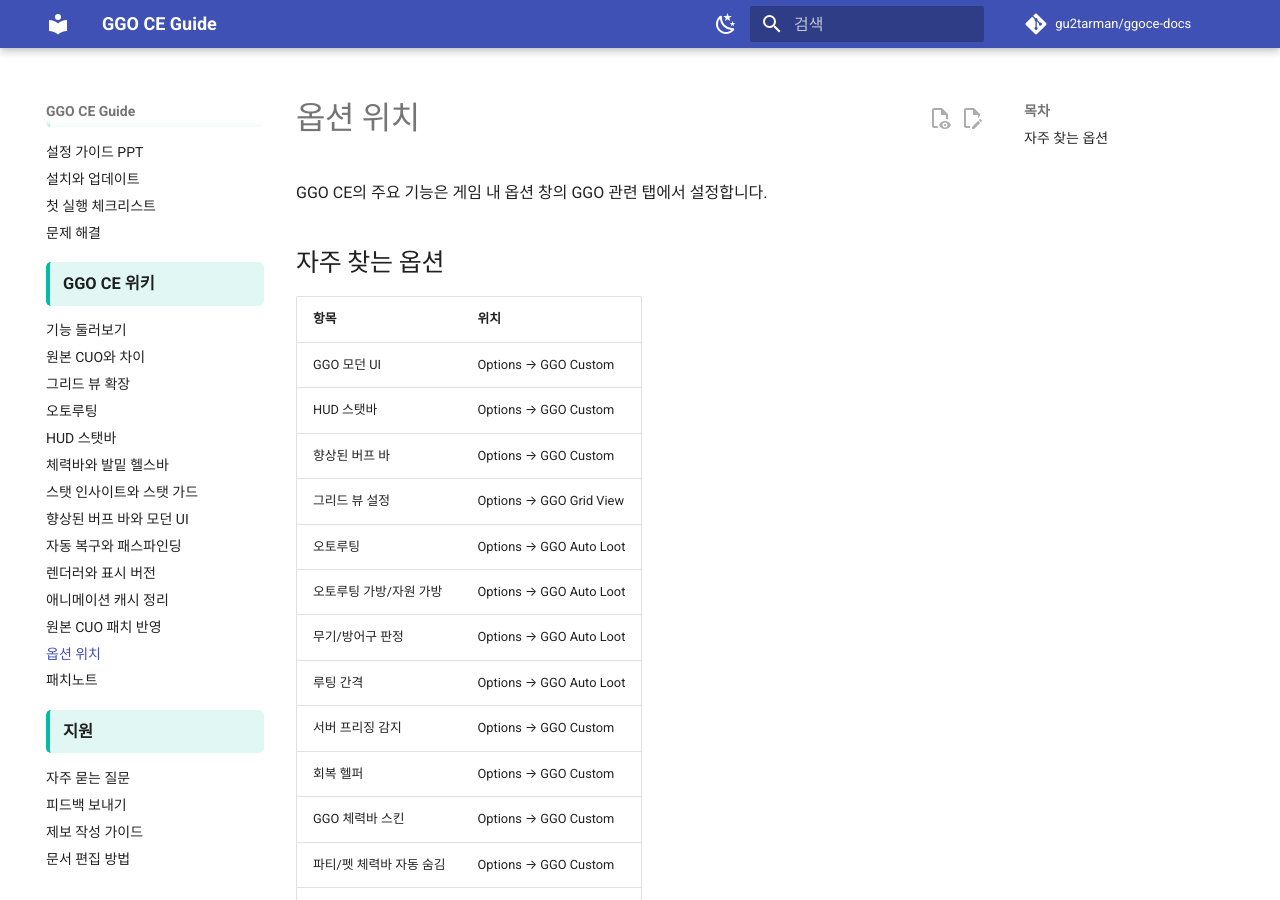
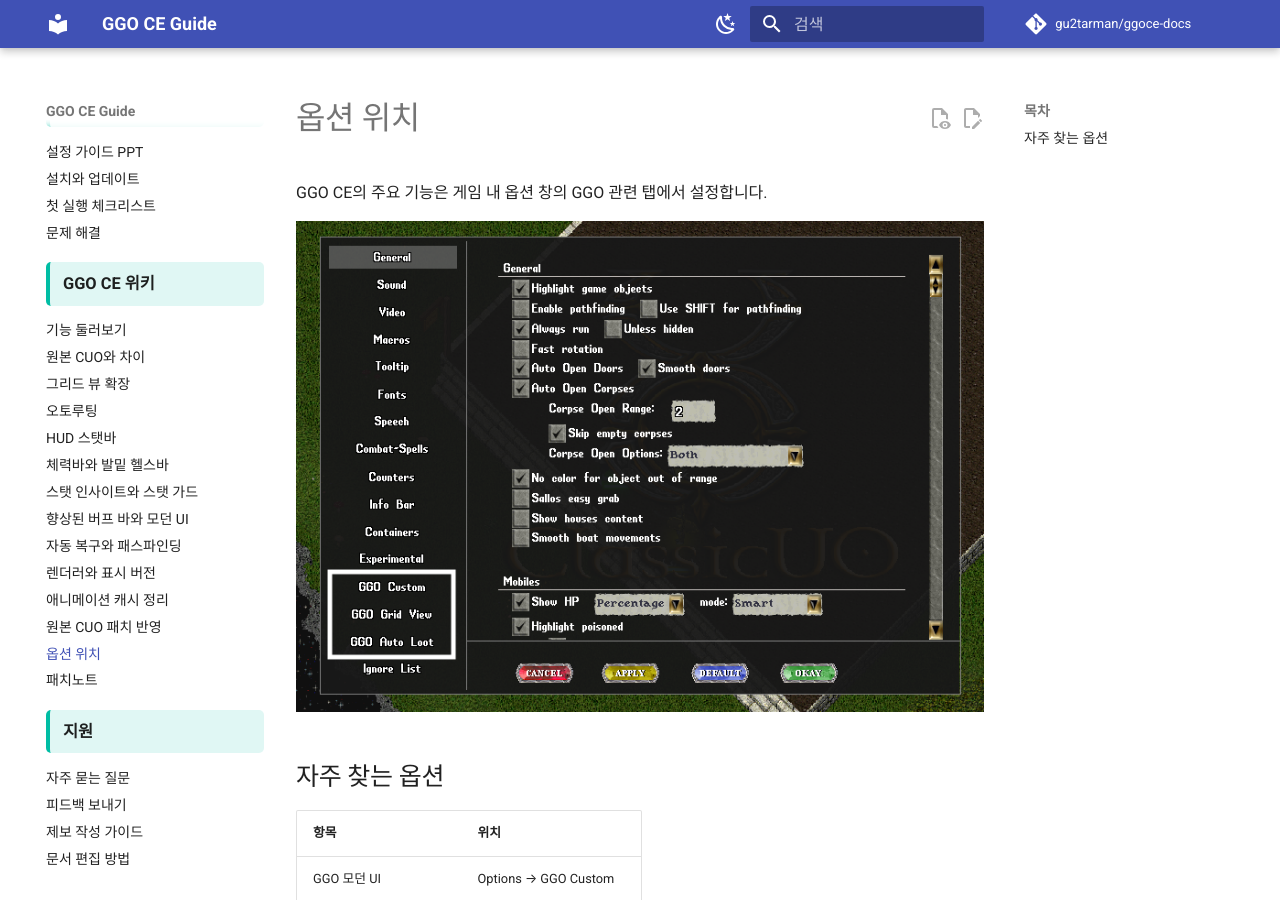
Before and after one commit to gu2tarman/ggoce-docs, an MkDocs documentation site: the page built from docs/ce/options.md, in a window 1280 px wide and 900 px high. Built offline with MkDocs 1.6.1 and Material for MkDocs 9.7.7, drawn with Linux system fonts in a browser that asks for light colours; comment, search, counter and statistics services are not loaded.

Commit message:
docs: update docs/ce/options.md

```diff
--- a/docs/ce/options.md
+++ b/docs/ce/options.md
@@ -1,15 +1,17 @@
 ---
 title: 옵션 위치
 ---
-
 # 옵션 위치
 
 GGO CE의 주요 기능은 게임 내 옵션 창의 GGO 관련 탭에서 설정합니다.
 
+![image.png](/ggoce-docs/assets/images/image-11.png)
+
 ## 자주 찾는 옵션
 
+
 | 항목 | 위치 |
-| --- | --- |
+| -------------- | ----------------------- |
 | GGO 모던 UI | Options → GGO Custom |
 | HUD 스탯바 | Options → GGO Custom |
 | 향상된 버프 바 | Options → GGO Custom |
@@ -26,5 +28,6 @@ GGO CE의 주요 기능은 게임 내 옵션 창의 GGO 관련 탭에서 설정
 | 스탯 가드 | Options → GGO Custom |
 | 그래픽 렌더러 | Options → GGO Custom |
 
+
 !!! note
     탭 이름과 항목 위치는 버전에 따라 조금씩 정리될 수 있습니다. 문서와 실제 화면이 다르면 스크린샷과 함께 제보해 주세요.
```
